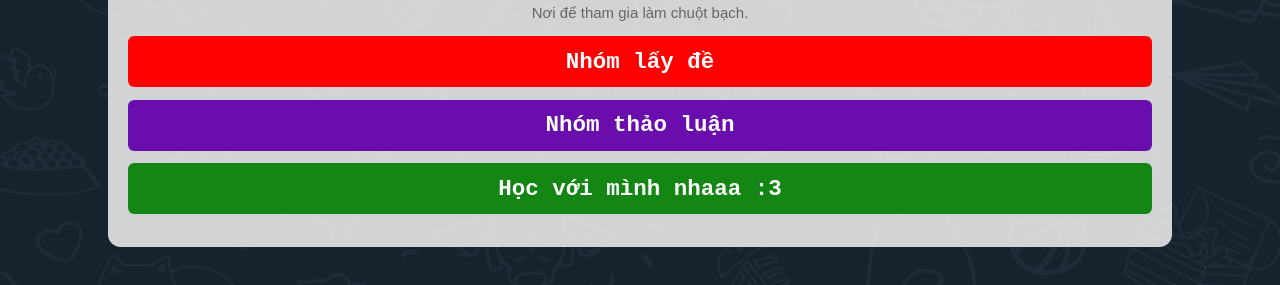
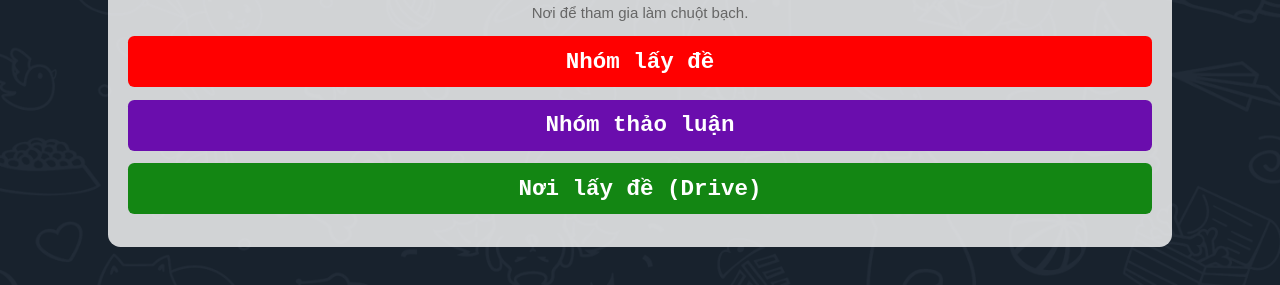
Before and after one commit to hantoodev/hantoodev.github.io, a plain HTML site: page index.html in a window 1280 px wide. Shown: the part 395-680 px from the top of the page. Drawn offline with Linux system fonts and the light colour scheme; a web font is replaced by a local one.

Commit message:
Update index.html

```diff
--- a/index.html
+++ b/index.html
@@ -18,7 +18,7 @@
 
     <a href="https://zalo.me/g/jcdlcd567" class="button subscribe-button">Nhóm lấy đề</a>
     <a href="https://zalo.me/g/ipkacp185" class="button superduo-button">Nhóm thảo luận</a>
-    <a href="https://drive.google.com/drive/folders/1Mfv9upGzDo47qCpWgHYjtzS6MTKU5ZmU?usp=sharing" class="button duolingo-button">Học với mình nhaaa :3</a>
+    <a href="https://drive.google.com/drive/folders/1Mfv9upGzDo47qCpWgHYjtzS6MTKU5ZmU?usp=sharing" class="button duolingo-button">Nơi lấy đề (Drive)</a>
 </div>
 </body>
 </html>
```
